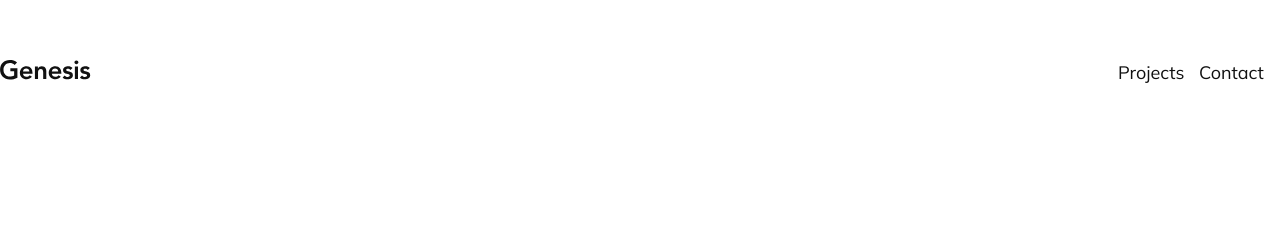
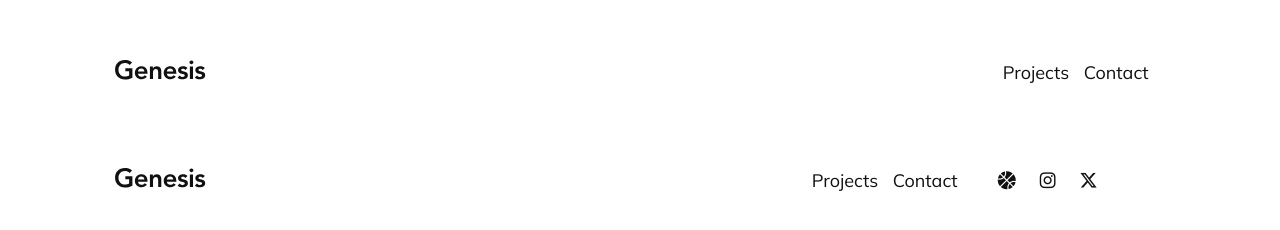
Before and after one commit to danielaayz/genesis-website, a plain HTML site: page contact.html in a window 1280 px wide. Drawn offline with nearby package versions, Linux system fonts and the light colour scheme.

Commit message:
feat: add wrapper and footer to contact page

```diff
--- a/contact.html
+++ b/contact.html
@@ -13,6 +13,7 @@
       <title>Genesis</title>
    </head>
    <body>
+      <div class="wrapper">
          <header class="header-container">
             <a href="index.html"
                ><img class="logo" src="images/logo.svg" alt="Genesis logotype"
@@ -20,7 +21,9 @@
             <nav class="nav">
                <ul class="nav__list">
                   <li class="nav__list">
-                  <a class="nav__link" href="project-details.html">Projects</a>
+                     <a class="nav__link" href="project-details.html"
+                        >Projects</a
+                     >
                   </li>
                   <li class="nav__list">
                      <a class="nav__link" href="contact.html">Contact</a>
@@ -28,5 +31,34 @@
                </ul>
             </nav>
          </header>
+         <footer class="footer">
+            <a href="index.html"
+               ><img src="images/logo.svg" alt="genesis logo"
+            /></a>
+            <div class="footer__links">
+               <nav class="nav">
+                  <ul class="nav__list">
+                     <li class="nav__list">
+                        <a class="nav__link" href="project-details.html"
+                           >Projects</a
+                        >
+                     </li>
+                     <li class="nav__list">
+                        <a class="nav__link" href="contact.html">Contact</a>
+                     </li>
+                  </ul>
+               </nav>
+               <a class="footer__icon" href="#" target="_blank"
+                  ><i class="fa-solid fa-basketball"></i
+               ></a>
+               <a class="footer__icon" href="#" target="_blank"
+                  ><i class="fa-brands fa-instagram"></i
+               ></a>
+               <a class="footer__icon" href="#" target="_blank"
+                  ><i class="fa-brands fa-x-twitter"></i
+               ></a>
+            </div>
+         </footer>
+      </div>
    </body>
 </html>
```
Lines whose indentation alone changed are shown as unchanged.
